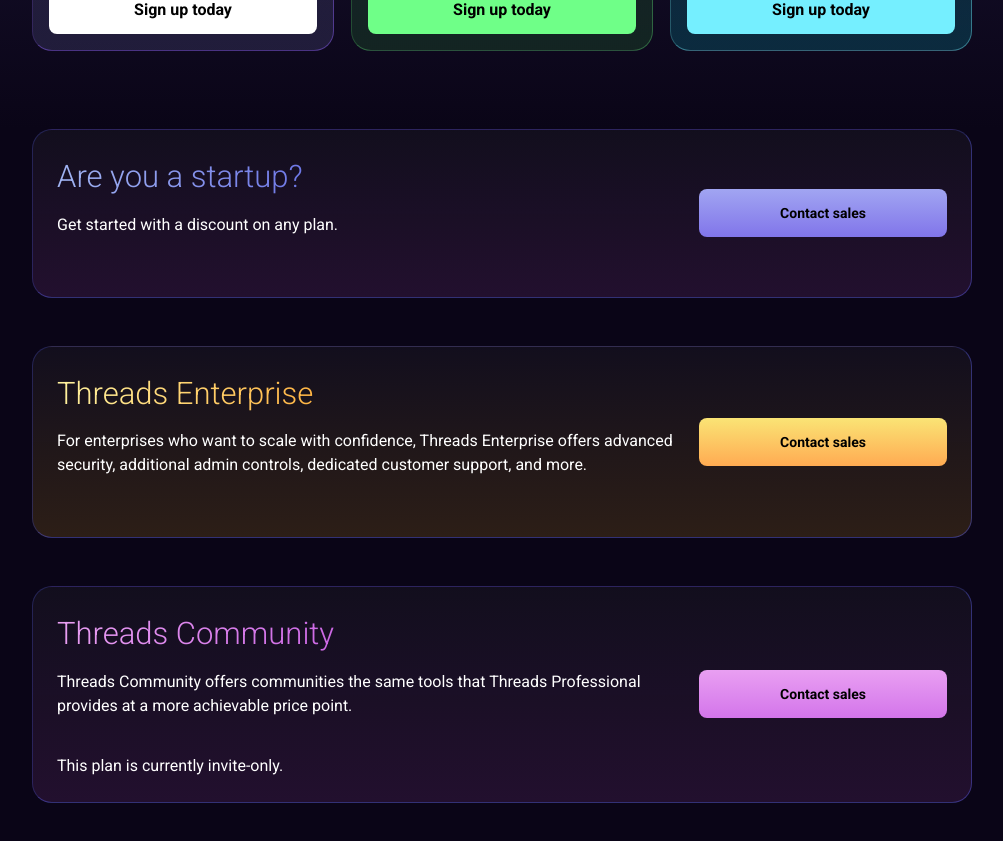
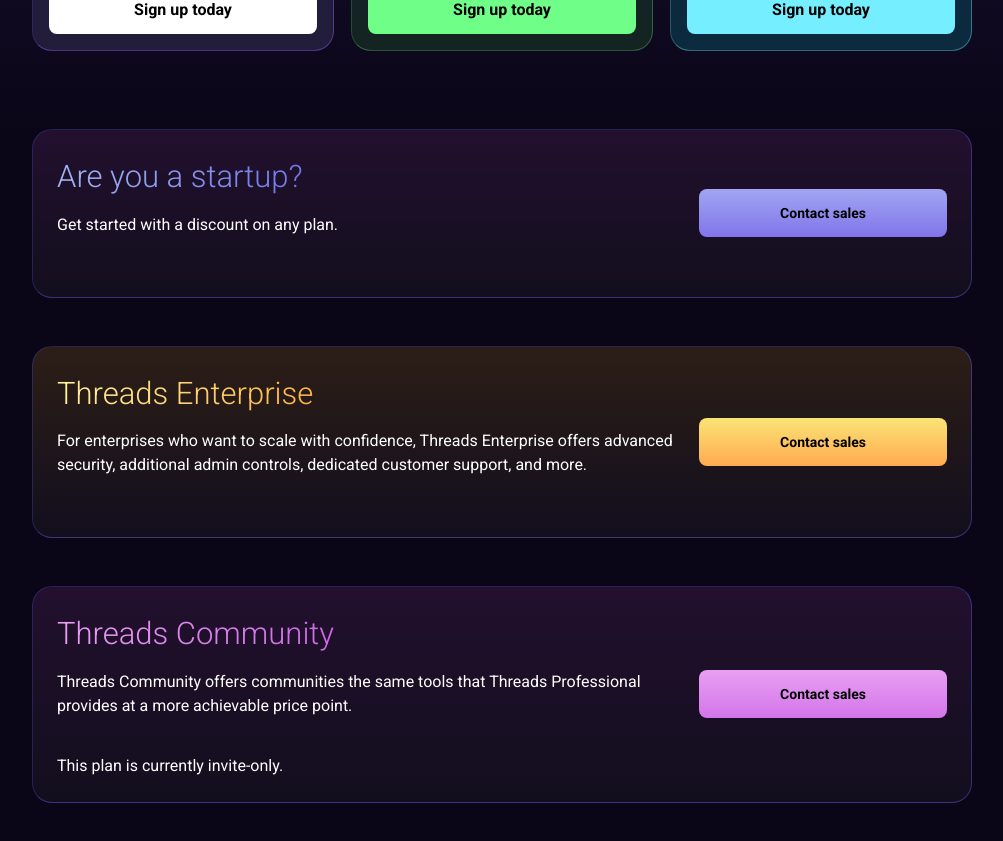
Before and after one commit to ytran18/VNABF, a Next.js app: page / in a window 1280 px wide. Shown: the part 860-1701 px from the top of the page, without its empty margins (138-1141 px from the left). Built offline with nearby package versions, Linux system fonts and the light colour scheme.

Commit message:
update code

```diff
--- a/components/Contact/ContactCard/styles.css
+++ b/components/Contact/ContactCard/styles.css
@@ -10,7 +10,7 @@
 }
 
 .first-bg-gradient {
-    background-image: linear-gradient(rgba(69,69,69,0.15),rgba(131,58,141,0.2));
+    background-image: linear-gradient(rgba(131, 58, 141, 0.2), rgba(69, 69, 69, 0.15));
 }
 
 .second-title-gradient {
@@ -25,7 +25,7 @@
 }
 
 .second-bg-gradient {
-    background-image: linear-gradient(rgba(69, 69, 69, 0.15),rgba(181, 131, 23, 0.2));
+    background-image: linear-gradient(rgba(181, 131, 23, 0.2), rgba(69, 69, 69, 0.15));
 }
 
 .third-title-gradient {
@@ -36,7 +36,7 @@
 }
 
 .third-bg-gradient {
-    background-image: linear-gradient(rgba(69, 69, 69, 0.15),rgba(131, 58, 141, 0.2));
+    background-image: linear-gradient(rgba(131, 58, 141, 0.2), rgba(69, 69, 69, 0.15));
 }
 
 .third-btn-gradient {
```
